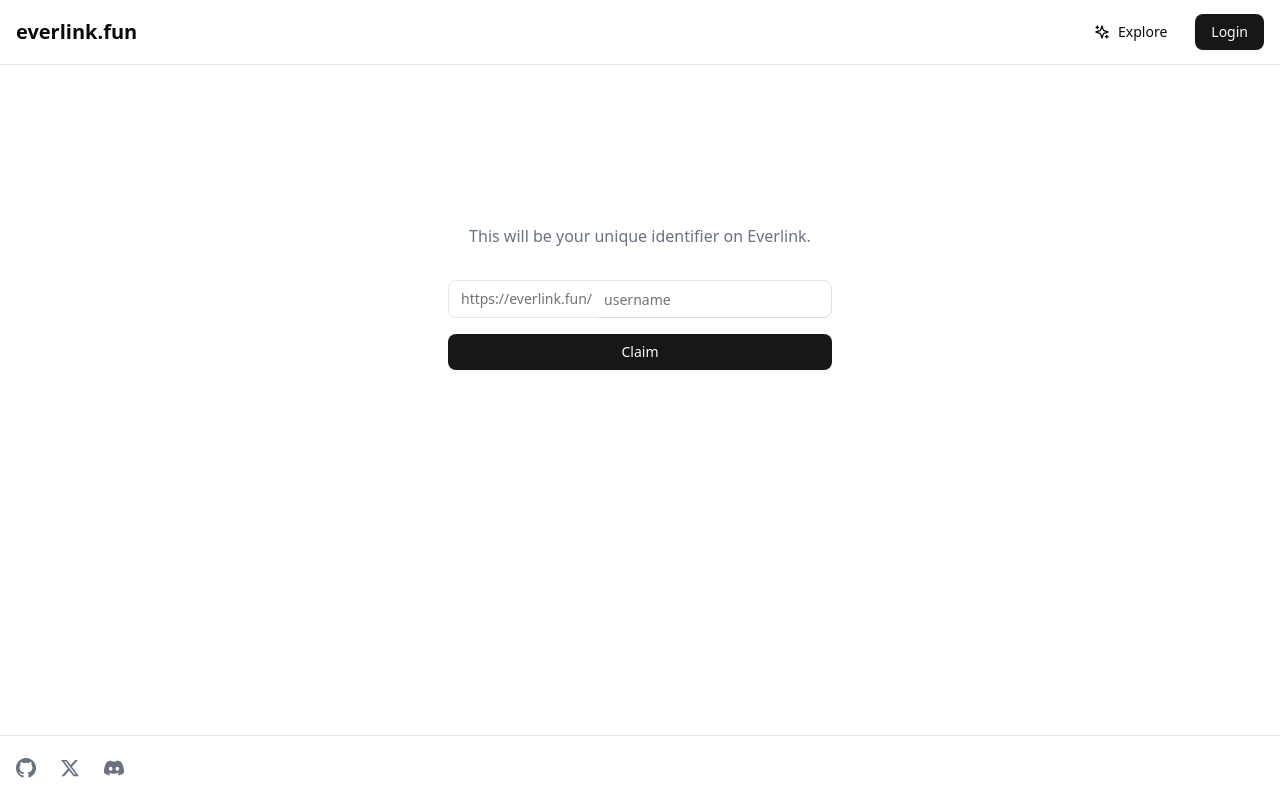
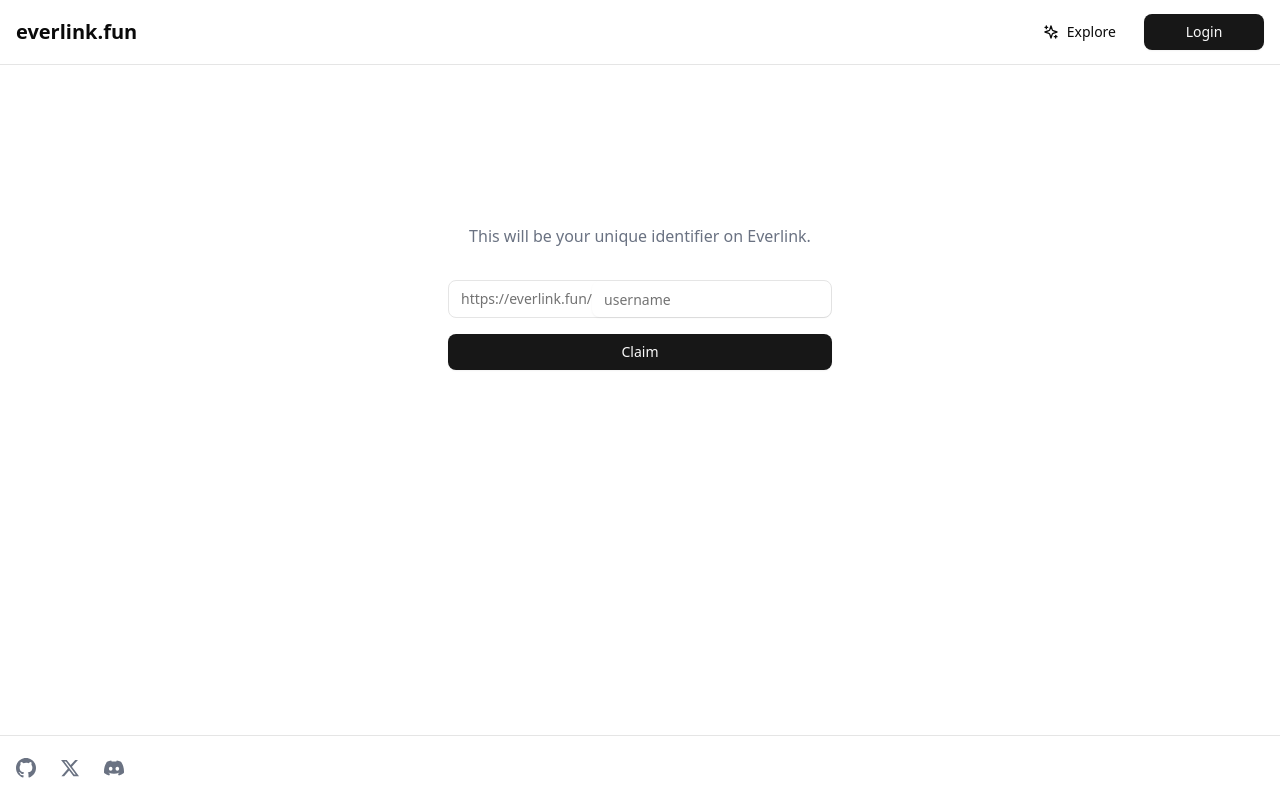
Before and after one commit to drumfeet/everlink-app, a Next.js app: page / in a window 1280 px wide. Built offline with nearby package versions, Linux system fonts and the light colour scheme.

Commit message:
refactor Header component button styles for consistent width

```diff
--- a/components/header.jsx
+++ b/components/header.jsx
@@ -87,7 +87,7 @@
               {address ? (
                 <DropdownMenu>
                   <DropdownMenuTrigger asChild>
-                    <Button variant="outline">
+                    <Button className="min-w-[120px]">
                       {address.slice(0, 4)}...{address.slice(-4)}
                     </Button>
                   </DropdownMenuTrigger>
@@ -112,7 +112,7 @@
                   </DropdownMenuContent>
                 </DropdownMenu>
               ) : (
-                <Button disabled={connecting}>
+                <Button className="min-w-[120px]" disabled={connecting}>
                   {connecting ? "Connecting..." : "Login"}
                 </Button>
               )}
```
